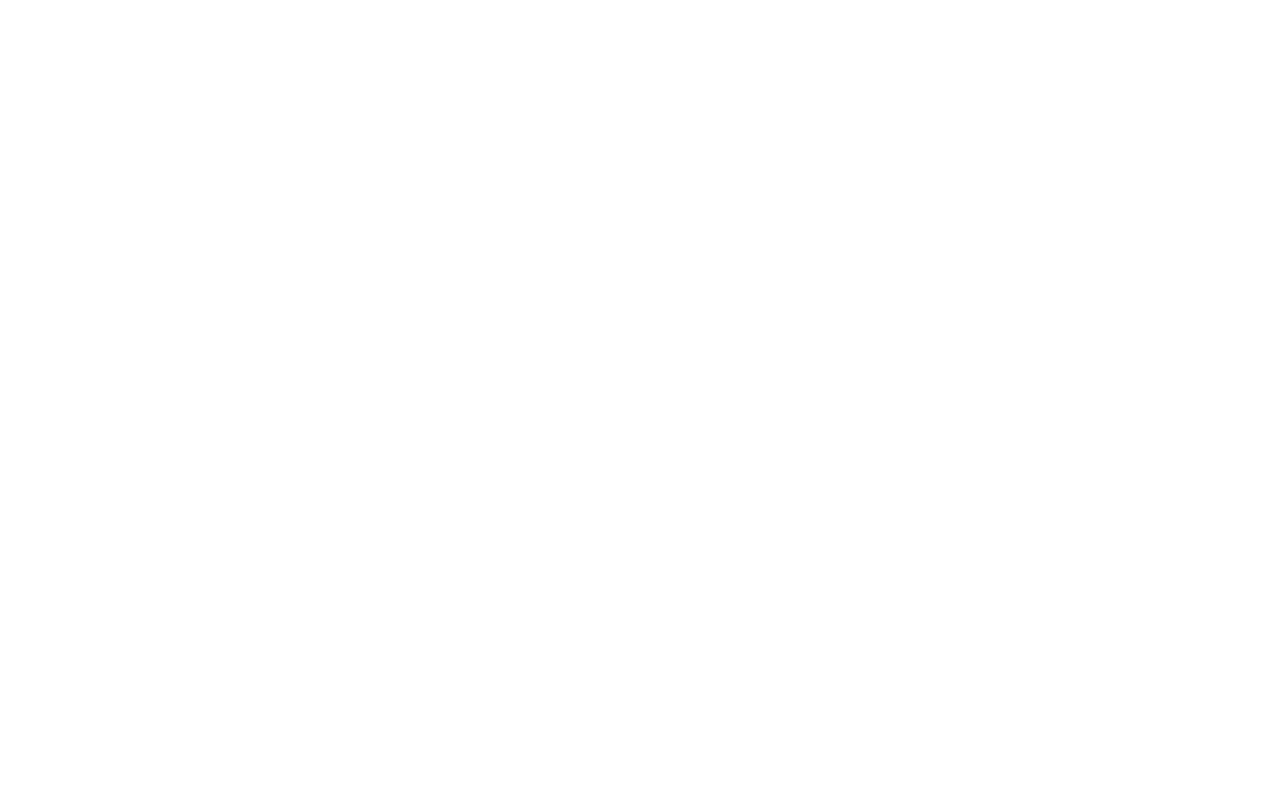
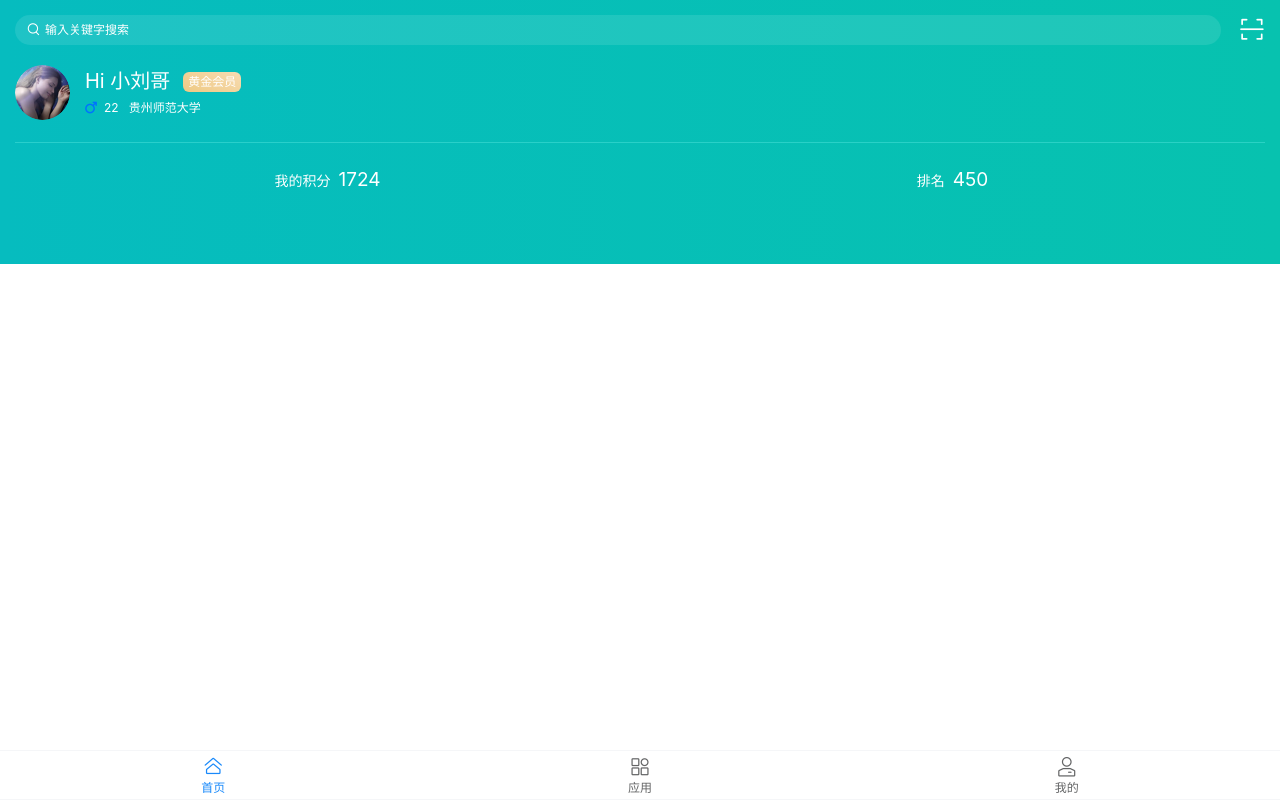
Before and after one commit to PXFGIT974579765/platform, a Vue app: page /home in a window 1280 px wide. Built offline with nearby package versions, Linux system fonts and the light colour scheme.

Commit message:
feat: index/home header

```diff
--- a/public/index.html
+++ b/public/index.html
@@ -5,7 +5,7 @@
     <meta http-equiv="X-UA-Compatible" content="IE=edge">
     <meta name="viewport" content="width=device-width,initial-scale=1.0">
     <link rel="icon" href="<%= BASE_URL %>favicon.ico">
-    <title>platform</title>
+    <title>创星校园学子服务平台</title>
   </head>
   <body>
     <noscript>
--- a/src/components/BottomNav.vue
+++ b/src/components/BottomNav.vue
@@ -1,6 +1,6 @@
 <template>
   <van-tabbar route>
-    <van-tabbar-item replace to="/" icon="home-o">首页</van-tabbar-item>
+    <van-tabbar-item replace to="/home" icon="home-o">首页</van-tabbar-item>
     <van-tabbar-item replace to="/app" icon="apps-o">应用</van-tabbar-item>
     <van-tabbar-item replace to="/my" icon="manager-o">我的</van-tabbar-item>
   </van-tabbar>
--- /dev/null
+++ b/src/components/PersonDesc.vue
@@ -0,0 +1,71 @@
+<template>
+  <div class="person-desc">
+    <img src="~@/assets/images/avatar.png" alt class="avatar" />
+    <div class="desc">
+      <div>
+        <span class="name">Hi 小刘哥</span>
+        <span class="level">黄金会员</span>
+      </div>
+      <div>
+        <span class="iconfont">&#xe771;</span>
+        <span class="age">22</span>
+        <span class="university">贵州师范大学</span>
+      </div>
+    </div>
+  </div>
+</template>
+
+<script>
+export default {}
+</script>
+
+<style lang="less" scoped>
+.person-desc {
+  display: flex;
+  align-items: center;
+  color: #fff;
+}
+
+.avatar {
+  width: 55px;
+  height: 55px;
+  margin-right: 15px;
+  border-radius: 100%;
+}
+
+.desc > div {
+  display: flex;
+  align-items: center;
+}
+
+.desc > div:last-child {
+  margin-top: 8px;
+  font-size: 12px;
+}
+
+.name {
+  font-size: 20px;
+}
+
+.level {
+  height: 20px;
+  line-height: 20px;
+  margin-left: 13px;
+  padding: 0 5px;
+  border-radius: 6px;
+  font-size: 12px;
+  background-image: linear-gradient(25deg, #eec983 0%, #f7dcb2 100%),
+    linear-gradient(#0cde8d, #0cde8d);
+  background-blend-mode: normal, normal;
+}
+
+.iconfont {
+  font-size: 12px;
+  margin-right: 7px;
+  color: #0072ff;
+}
+
+.age {
+  margin-right: 10px;
+}
+</style>
--- /dev/null
+++ b/src/components/Search.vue
@@ -0,0 +1,44 @@
+<template>
+  <div class="search">
+    <span class="iconfont">&#xe74a;</span>
+    <input type="search" placeholder="输入关键字搜索" />
+  </div>
+</template>
+
+<script>
+export default {}
+</script>
+
+<style lang="less" scoped>
+.search {
+  position: relative;
+  border-radius: 15px;
+  color: #fff;
+  background-color: rgba(255, 255, 255, 0.1);
+}
+
+input {
+  display: block;
+  width: 100%;
+  height: 30px;
+  line-height: 30px;
+  padding: 0 12px 0 30px;
+  border: 0;
+  outline: 0;
+  font-size: 12px;
+  color: #fff;
+  background: transparent;
+
+  &::placeholder {
+    color: #fff;
+  }
+}
+
+.iconfont {
+  position: absolute;
+  left: 12px;
+  top: 50%;
+  font-size: 13px;
+  transform: translateY(-50%);
+}
+</style>
--- a/src/router.js
+++ b/src/router.js
@@ -1,6 +1,7 @@
 import Vue from 'vue'
 import Router from 'vue-router'
 import Index from './views/Index'
+import Home from './views/Index/components/Home'
 import App from './views/Index/components/App'
 import My from './views/Index/components/My'
 
@@ -13,14 +14,22 @@
     {
       path: '/',
       name: 'index',
+      redirect: { name: 'index/home' },
       component: Index,
       children: [
         {
+          path: 'home',
+          name: 'index/home',
+          component: Home,
+        },
+        {
           path: 'app',
+          name: 'index/app',
           component: App,
         },
         {
           path: 'my',
+          name: 'index/my',
           component: My,
         },
       ],
--- a/src/views/Index/components/App/index.vue
+++ b/src/views/Index/components/App/index.vue
@@ -1,3 +1,3 @@
 <template>
-  <van-search placeholder="请输入搜索关键词" />
+  <div>应用</div>
 </template>
--- a/src/views/Index/components/Home/index.vue
+++ b/src/views/Index/components/Home/index.vue
@@ -1,3 +1,105 @@
 <template>
-  <van-search placeholder="请输入搜索关键词" />
+  <div class="home">
+    <div class="header">
+      <search />
+      <button class="qrcode">
+        <span class="iconfont">&#xe746;</span>
+      </button>
+    </div>
+
+    <person-desc />
+
+    <hr />
+
+    <div class="score">
+      <div>
+        我的积分
+        <span>1724</span>
+      </div>
+      <div>
+        排名
+        <span>450</span>
+      </div>
+    </div>
+  </div>
 </template>
+
+<script>
+import Search from '@/components/Search'
+import PersonDesc from '@/components/PersonDesc'
+
+export default {
+  components: {
+    Search,
+    PersonDesc,
+  },
+
+  data() {
+    return {
+      value: '',
+    }
+  },
+
+  methods: {
+    onSearch() {
+      //
+    },
+  },
+}
+</script>
+
+<style lang="less" scoped>
+.home {
+  padding: 15px 15px 73px;
+  background-image: linear-gradient(90deg, #06bcbf 0%, #07c2af 100%);
+}
+
+.header {
+  display: flex;
+  align-items: center;
+}
+
+.search {
+  flex: 1;
+  margin-right: 18px;
+}
+
+.qrcode {
+  border: 0;
+  background: transparent;
+  outline: 0;
+  .iconfont {
+    font-size: 26px;
+    color: #fff;
+  }
+}
+
+.person-desc {
+  margin-top: 20px;
+}
+
+hr {
+  height: 1px;
+  margin: 22px 0 26px;
+  border: 0;
+  background-image: linear-gradient(#5ceae2, #5ceae2),
+    linear-gradient(#feceb7, #feceb7);
+  opacity: 0.41;
+}
+
+.score {
+  display: flex;
+  font-size: 14px;
+  color: #fff;
+
+  div {
+    flex: 1;
+    text-align: center;
+  }
+
+  span {
+    margin-left: 4px;
+    font-size: 19px;
+  }
+}
+</style>
--- a/src/views/Index/components/My/index.vue
+++ b/src/views/Index/components/My/index.vue
@@ -1,3 +1,3 @@
 <template>
-  <van-search placeholder="请输入搜索关键词" />
+  <div>我的</div>
 </template>
--- a/src/views/Index/index.vue
+++ b/src/views/Index/index.vue
@@ -1,6 +1,5 @@
 <template>
-  <div class="home">
-    <p>home</p>
+  <div class="index">
     <router-view />
     <BottomNav />
   </div>
```
Also changed, not shown: src/assets/images/avatar.png (added).
